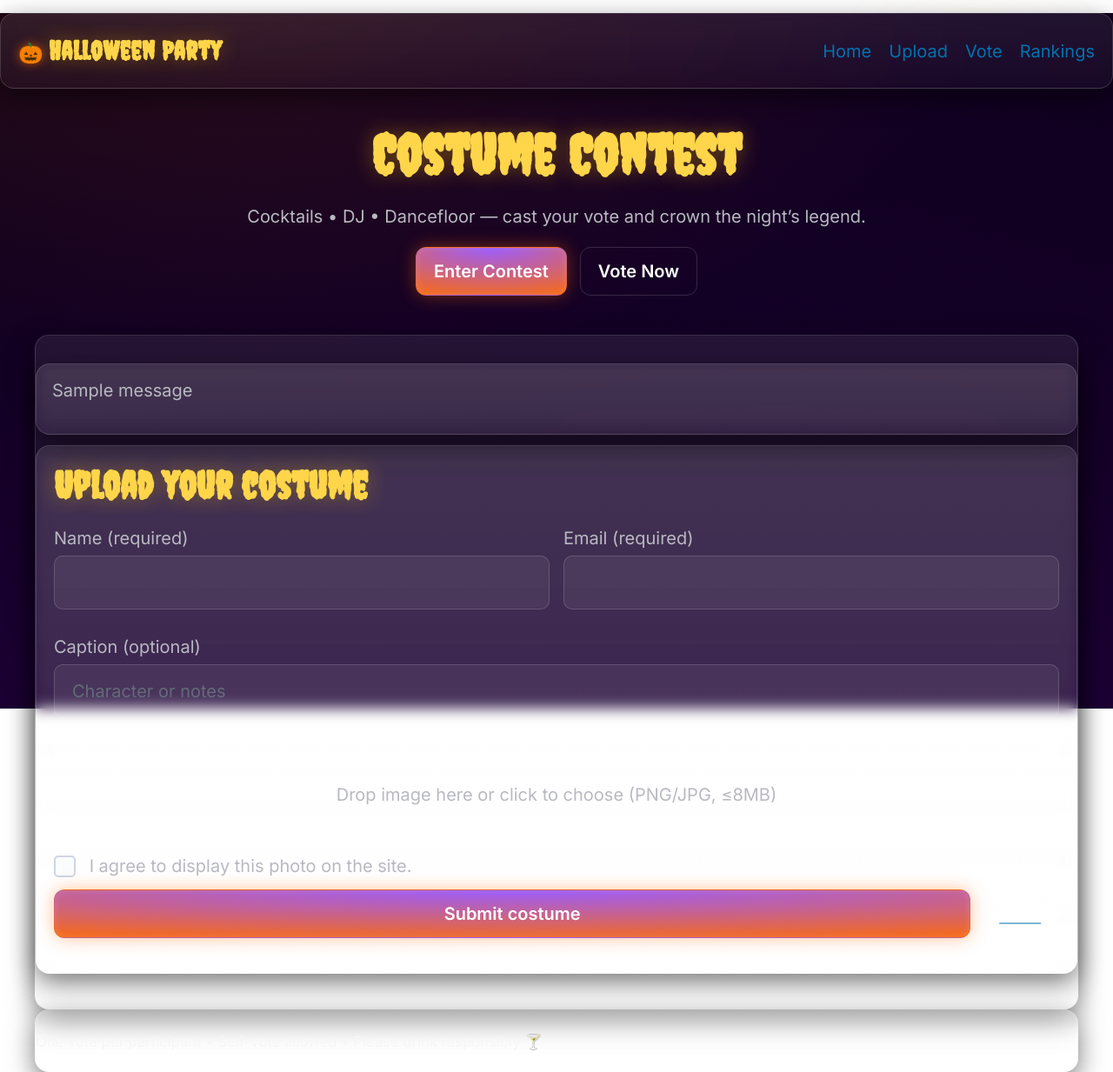
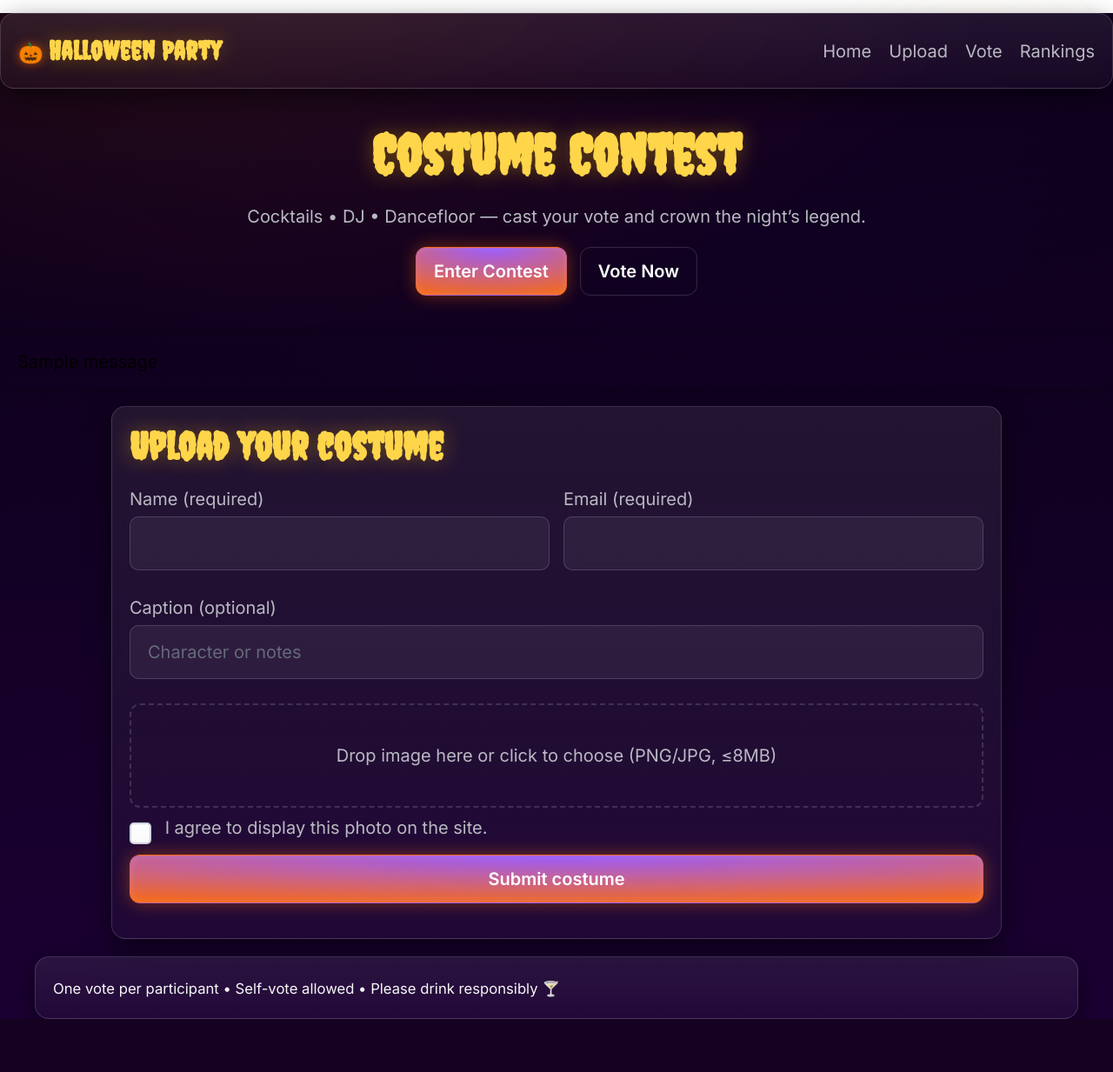
Before and after one commit to pocafup/halloween, a Flask app: page /upload in a window 1280 px wide. Shown: the whole page at 87% size. After the commit the page ends 1172 px from the top, so only its background shows below. Run offline with Flask 3, Linux system fonts and the light colour scheme; tables that the repository leaves empty hold one stand-in row (values such as "Sample post"); one stand-in notice (Sample message) is shown; some libraries are stand-ins or nearby versions.

Commit message:
change style

```diff
--- a/app.py
+++ b/app.py
@@ -95,16 +95,16 @@
     email = (request.form.get("email")).strip()
 
     if not file or file.filename == "":
-        flash("Please choose a photo.")
+        flash("Please choose a photo.", "error")
         return redirect(url_for("home"))
     if not allowed_file(file.filename):
-        flash("Unsupported file type.")
+        flash("Unsupported file type.", "error")
         return redirect(url_for("home"))
     if name is None:
-        flash("Please enter your name.")
+        flash("Please enter your name.", "error")
         return redirect(url_for("home"))
     if email is None:
-        flash("Please enter your email.")
+        flash("Please enter your email.", "error")
         return redirect(url_for("home"))
 
     ext = file.filename.rsplit(".", 1)[1].lower()
@@ -118,21 +118,21 @@
         is_voter = con.execute("SELECT * FROM voter WHERE email=?", (email,))
         has_uploaded = con.execute("SELECT * FROM contestant WHERE email=?", (email,)).fetchone()
         if (is_voter.fetchone() is None):
-            flash("Email not found in participant list. Ask the host to add you.")
+            flash("Email not found in participant list. Ask the host to add you.", "error")
             return redirect(url_for("home"))
         if (has_uploaded is not None):
-            flash("You have already submitted a photo.")
+            flash("You have already submitted a photo.", "error")
             return redirect(url_for("home"))
         con.execute(
             "INSERT INTO contestant (name, email,caption, photo_path, created_at) VALUES (?, ? , ?, ?, ?)",
             (name, email, caption, save_path, datetime.now().strftime("%Y%m%d%H%M%S%f")),
         )
         con.commit()
-        flash("Upload successful! Share the vote page with your friends so they can vote with their email.")
+        flash("Upload successful! Share the vote page with your friends so they can vote with their email.", "info")
     except Exception as e:
         con.rollback()
         print(e)
-        flash("Failed to insert into database.")
+        flash("Failed to insert into database.", "error")
     finally:
         con.close()
 
@@ -143,14 +143,14 @@
     email = (request.form.get("email") or "").strip().lower()
     last4 = (request.form.get("last4") or "").strip()
     if not email:
-        flash("Enter your email.")
+        flash("Please enter your email.", "error")
         return redirect(url_for("home"))
 
     con = get_db()
     voter = con.execute("SELECT * FROM voter WHERE lower(email)=?", (email,)).fetchone()
     if not voter:
         con.close()
-        flash("Email not found in participant list. Ask the host to add you.")
+        flash("Email not found in participant list. Ask the host to add you.", "error")
         return redirect(url_for("home"))
 
     already = con.execute("SELECT voted_contestant_id FROM vote WHERE voter_email = ?", (voter["email"],)).fetchone()
@@ -186,9 +186,9 @@
             (email, cid, datetime.now().strftime("%Y%m%d%H%M%S%f"))
         )
         con.commit()
-        flash("Vote cast!")
+        flash("Vote cast!","info")
     except sqlite3.IntegrityError:
-        flash("You have already voted.")
+        flash("You have already voted.", "error")
     finally:
         con.close()
     return redirect(url_for("home"))
@@ -217,7 +217,7 @@
         return render_template("admin_import.html", key=key)
     file = request.files.get("csv")
     if not file or not file.filename.endswith(".csv"):
-        flash("Please upload a CSV file.")
+        flash("Please upload a CSV file.", "error")
         return redirect(url_for("admin_import", key=key))
 
     added = 0
@@ -236,7 +236,7 @@
         added += 1
     con.commit()
     con.close()
-    flash(f"Imported/updated {added} voters.")
+    flash(f"Imported/updated {added} voters.", "info")
     return redirect(url_for("admin_import", key=key))
 
 @app.route("/static/uploads/<path:filename>")
--- a/static/theme.css
+++ b/static/theme.css
@@ -6,9 +6,16 @@
   --text:#f6f6f6; --muted:#b9b9c2;
 }
 
+html,body{min-height:100vh}
 *{box-sizing:border-box}
-html,body{height:100%}
 body{
+  color:var(--text);
+  background: radial-gradient(1200px 600px at 70% -10%, #4a008a22, transparent),
+             radial-gradient(900px 500px at 20% -10%, #ff6a0022, transparent),
+             linear-gradient(180deg, var(--bg1), var(--bg2));
+  font-family: Inter, system-ui, -apple-system, Segoe UI, Roboto, sans-serif;
+}
+footer{
   color:var(--text);
   background: radial-gradient(1200px 600px at 70% -10%, #4a008a22, transparent),
              radial-gradient(900px 500px at 20% -10%, #ff6a0022, transparent),
@@ -115,8 +122,130 @@
 .actions{ display:flex; gap:.6rem; margin-top:.6rem }
 
 .flash{ padding:.75rem .9rem; margin:.6rem 0 }
+p{ color: var(--muted)}
+a{ color: var(--muted)}
+h4{ color: var(--muted)}
 
+h3{ color: var(--muted)}
+input{ color:var(--muted)}
+label{ color:var(--muted)}
 .creep2{ font-family: Creepster, Inter, sans-serif; font-size: clamp(2.2rem, 2vw, 3.2rem); color:#ffd54a; text-shadow: 0 0 24px #ffc40055}
 .creep3{ font-family: Creepster, Inter, sans-serif; font-size: clamp(1.5rem, 1vw, 2.5rem); color:#ffd54a; text-shadow: 0 0 24px #ffc40055}
 .muted{ color:var(--muted) }
 .center{text-align:center}
+
+
+.preview {
+  margin-top: 1rem;
+  text-align: center;
+}
+
+.preview img {
+  max-width: 560px;          /* limit the preview width */
+  max-height: 480px;         /* prevent tall images from expanding the card */
+  width: auto;
+  height: auto;
+  border-radius: 10px;
+  border: 2px solid rgba(255,255,255,0.25);
+  box-shadow: 0 0 16px rgba(255,106,0,0.3);
+  margin-top: 0.5rem;
+  transition: transform 0.25s ease, box-shadow 0.25s ease;
+}
+
+.preview img:hover {
+  transform: scale(1.03);
+  box-shadow: 0 0 25px rgba(255,140,0,0.7);
+}
+
+@media (max-width: 600px) {
+  .preview img {
+    max-width: 400px;
+    max-height: 360px;
+  }
+}
+
+.flash-messages {
+  display: flex;
+  flex-direction: column;
+  gap: 0.5rem;
+  margin-bottom: 1rem;
+}
+
+.flash-box {
+  padding: 0.8rem 1rem;
+  border-radius: 10px;
+  color: #fff;
+  font-weight: 500;
+  box-shadow: 0 0 8px rgba(0,0,0,0.3);
+  border: none;
+}
+
+/* Solid background colors for each category */
+.flash-box.error {
+  background: #fc6868;          /* red for errors */
+}
+
+.flash-box.info {
+  background: #27f527;          /* green for success/info */
+}
+
+.flash-box.warning {
+  background: #e69100;          /* optional orange warning */
+}
+
+.flash-box.notice {
+  background: #007bff;          /* optional blue notice */
+}
+
+/* Fixed 3-column ranking grid */
+.ranking-grid {
+  display: grid;
+  grid-template-columns: repeat(3, 1fr); /* always 3 columns */
+  gap: 1.5rem;                           /* spacing between cards */
+  margin: 1.5rem 2.5rem;                 /* outer margins (left & right) */
+  justify-items: stretch;
+  align-items: start;
+}
+
+/* Card styling inside ranking grid */
+.ranking-grid .card {
+  background: rgba(255,255,255,0.06);
+  border-radius: 14px;
+  text-align: center;
+  padding: 1rem;
+  transition: transform 0.2s ease, box-shadow 0.2s ease;
+}
+
+.ranking-grid .card:hover {
+  transform: translateY(-4px);
+  box-shadow: 0 6px 20px rgba(255,106,0,0.3);
+}
+
+
+.ranking-grid img {
+  width: 100%;
+  height: 240px;
+  object-fit: contain;   /* show the whole image */
+  background-color: rgba(255, 255, 255, 0.05); /* subtle backdrop */
+  border-radius: 10px;
+  margin-bottom: 0.5rem;
+}
+
+/* Responsive tweak: fewer columns on smaller screens */
+@media (max-width: 1000px) {
+  .ranking-grid {
+    grid-template-columns: repeat(2, 1fr);
+    margin: 1rem 1.5rem;
+  }
+}
+
+@media (max-width: 640px) {
+  .ranking-grid {
+    grid-template-columns: 1fr;
+    margin: 1rem;
+  }
+}
+.border-margin{
+  margin-left:10vw;
+  margin-right:10vw;
+}
--- a/templates/base.html
+++ b/templates/base.html
@@ -52,20 +52,17 @@
     </div>
   </header>
 
-  <main class="container content-glass">
-    {% with messages = get_flashed_messages() %}
+    {% with messages = get_flashed_messages(with_categories=true) %}
       {% if messages %}
-      <article class="flash">
-        {% for m in messages %}<p class="muted">{{ m }}</p>{% endfor %}
-      </article>
+        {% for category, message in messages %}
+          <div class="flash-box {{ category }}" style="margin-bottom:20px; color:#000000">{{ message }}</div>
+        {% endfor %}
       {% endif %}
     {% endwith %}
 
     {% block content %}{% endblock %}
-  </main>
-
   <footer class="container footer-glass">
-    <small>One vote per participant • Self-vote allowed • Please drink responsibly 🍸</small>
+    <small style="margin-left:20px"> One vote per participant • Self-vote allowed • Please drink responsibly 🍸</small>
   </footer>
 </body>
 </html>
--- a/templates/upload.html
+++ b/templates/upload.html
@@ -1,22 +1,59 @@
 {% extends "base.html" %}
+
 {% block content %}
-<article class="card fancy">
+<div class="border-margin">
+  <article class="card fancy">
   <h2 class="creep2">Upload your costume</h2>
-  <form action="{{ url_for('upload') }}" method="post" enctype="multipart/form-data" novalidate>
+  <form action="{{ url_for('upload') }}" method="post" enctype="multipart/form-data">
     <div class="grid two">
-      <label class="muted">Name (required)<input type="text" name="name" maxlength="40" required></label>
-      <label class="muted">Email (required)<input type="email" name="email" required></label>
+      <label>Name (required)<input type="text" name="name" maxlength="40" required></label>
+      <label>Email (required)<input type="email" name="email" required></label>
     </div>
-    <label class="muted">Caption (optional)<input type="text" name="caption" maxlength="120" placeholder="Character or notes"></label>
-    <label class="drop muted">
-      <input type="file" name="photo" accept=".png,.jpg,.jpeg,image/*" required>
-      <span class="muted">Drop image here or click to choose (PNG/JPG, ≤8MB)</span>
+
+    <label>Caption (optional)
+      <input type="text" name="caption" maxlength="120" placeholder="Character or notes">
     </label>
-    <label class="agree muted"><input type="checkbox" required> I agree to display this photo on the site.</label>
+
+    <label class="drop">
+      <input id="photoInput" type="file" name="photo" accept=".png,.jpg,.jpeg,image/*" required>
+      <span>Drop image here or click to choose (PNG/JPG, ≤8MB)</span>
+    </label>
+
+    <!-- 🔮 Image preview -->
+    <div id="preview" class="preview" hidden>
+      <p class="muted">Preview:</p>
+      <img id="previewImg" alt="Image preview">
+    </div>
+
+    <label class="agree">
+      <input style="margin-top:10px" type="checkbox" required> I agree to display this photo on the site.
+    </label>
+
     <div class="actions">
       <button type="submit" class="btn-glow">Submit costume</button>
-      <a class="btn-outline" href="{{ url_for('home') }}">Back</a>
     </div>
   </form>
-</article>
+  </article>
+</div>
+<!-- 🪄 Small script for preview -->
+<script>
+  const input = document.getElementById('photoInput');
+  const preview = document.getElementById('preview');
+  const img = document.getElementById('previewImg');
+
+  input.addEventListener('change', () => {
+    const file = input.files[0];
+    if (file && file.type.startsWith('image/')) {
+      const reader = new FileReader();
+      reader.onload = e => {
+        img.src = e.target.result;
+        preview.hidden = false;
+      };
+      reader.readAsDataURL(file);
+    } else {
+      preview.hidden = true;
+      img.src = '';
+    }
+  });
+</script>
 {% endblock %}
--- a/templates/vote_login.html
+++ b/templates/vote_login.html
@@ -1,5 +1,6 @@
 {% extends "base.html" %}
 {% block content %}
+<div style="margin-left:20vw;margin-right:20vw">
   <article class="card fancy">
     <h2 class="creep2">Vote</h2>
     <p class="muted">Enter the email that appears in the participant list.</p>
@@ -7,8 +8,8 @@
       <label class="muted">Email<input type="email" name="email" required></label>
       <div class="actions">
         <button type="submit" class="btn-glow">Find me & start voting</button>
-      <a class="btn-outline" href="{{ url_for('home') }}">Back</a>
       </div>
     </form>
   </article>
+</div>
 {% endblock %}
```
Also changed, not shown: templates/home.html (+8 -7 lines), templates/rankings.html (+9 -2 lines), templates/vote.html (+4 -4 lines), static/uploads/20251007235043910996.jpg (added), static/uploads/20251008001527256844.jpg (added), static/uploads/20251008001755908116.jpg (added), static/uploads/20251008001818268984.png (added), static/uploads/20251008002114434676.jpg (added), static/uploads/20251008002332870467.jpg (added), static/uploads/20251008002423733652.jpg (added), static/uploads/20251008002459934000.png (added). Lines whose indentation alone changed are shown as unchanged.
